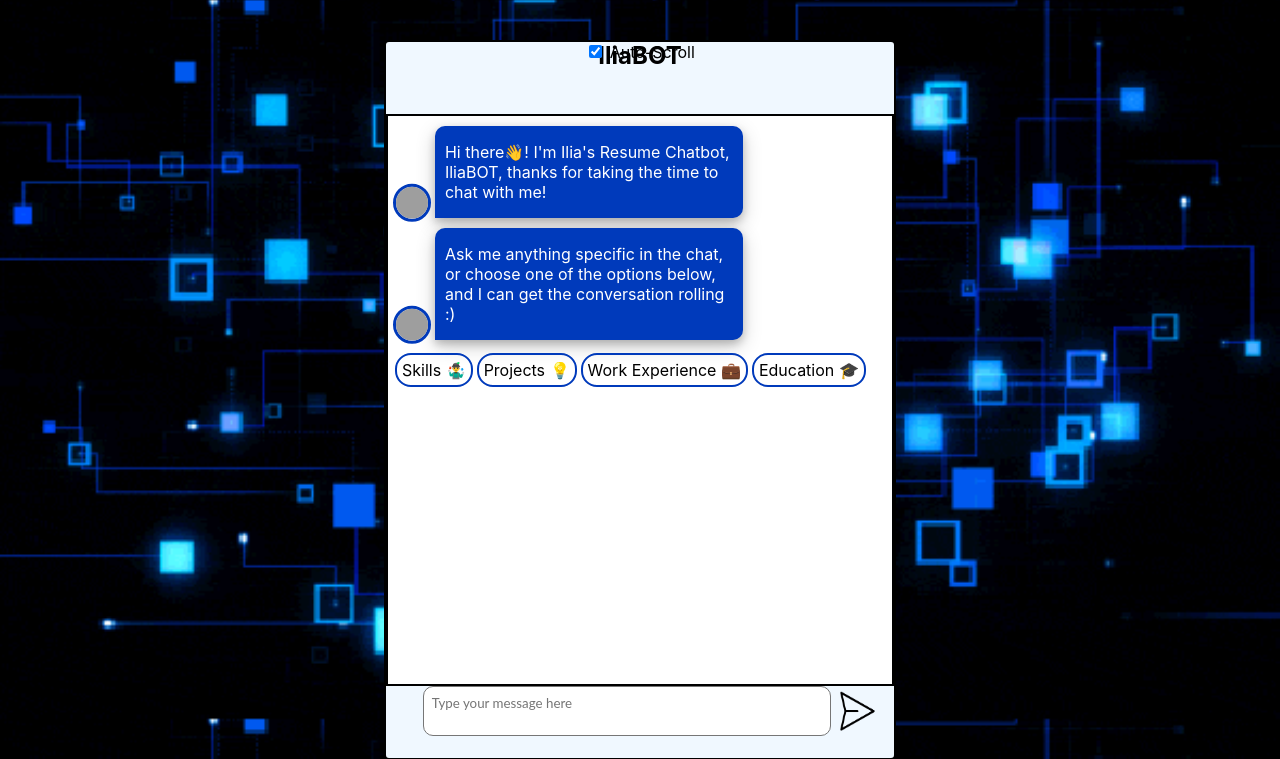
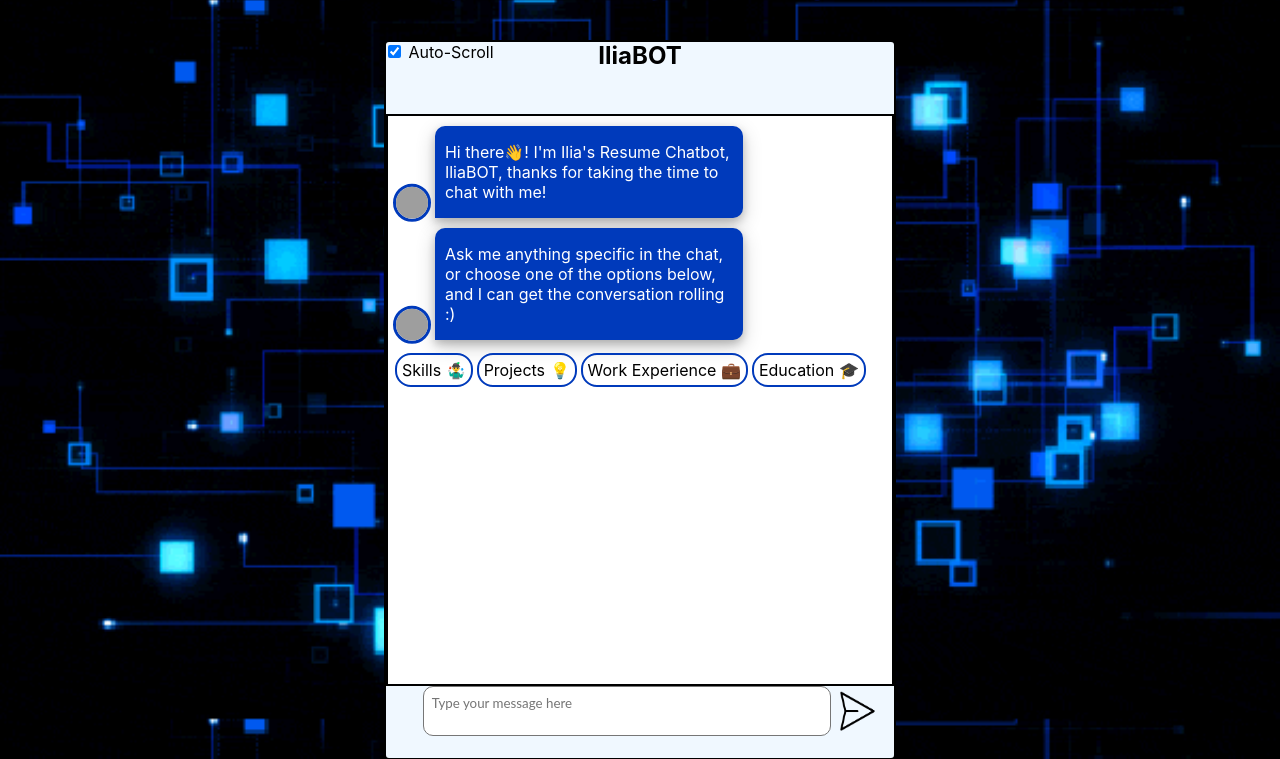
Before and after one commit to Iliaromanov/Resume-Chatbot-WebApp, a Flask app: page / in a window 1280 px wide. Shown: the top 759 px of the page. Run offline with Flask 2, Linux system fonts and the light colour scheme; some libraries are stand-ins or nearby versions; grey boxes are pictures that could not be loaded.

Commit message:
fixed Auto-Scroll div positioning

```diff
--- a/templates/index.html
+++ b/templates/index.html
@@ -31,7 +31,7 @@
     <div id="chatbotWindowOuter">
         <div id="chatbotWindowInner" style="z-index: 2">
             <nav id="navTitle">
-                <div id="autoScrollContainer" style="position:absolute;">
+                <div id="autoScrollContainer" style="position: absolute; left: 0">
                     <input type="checkbox" id="autoScroll" checked="true">
                     <label for="autoScroll">Auto-Scroll</label>
                 </div>
```
